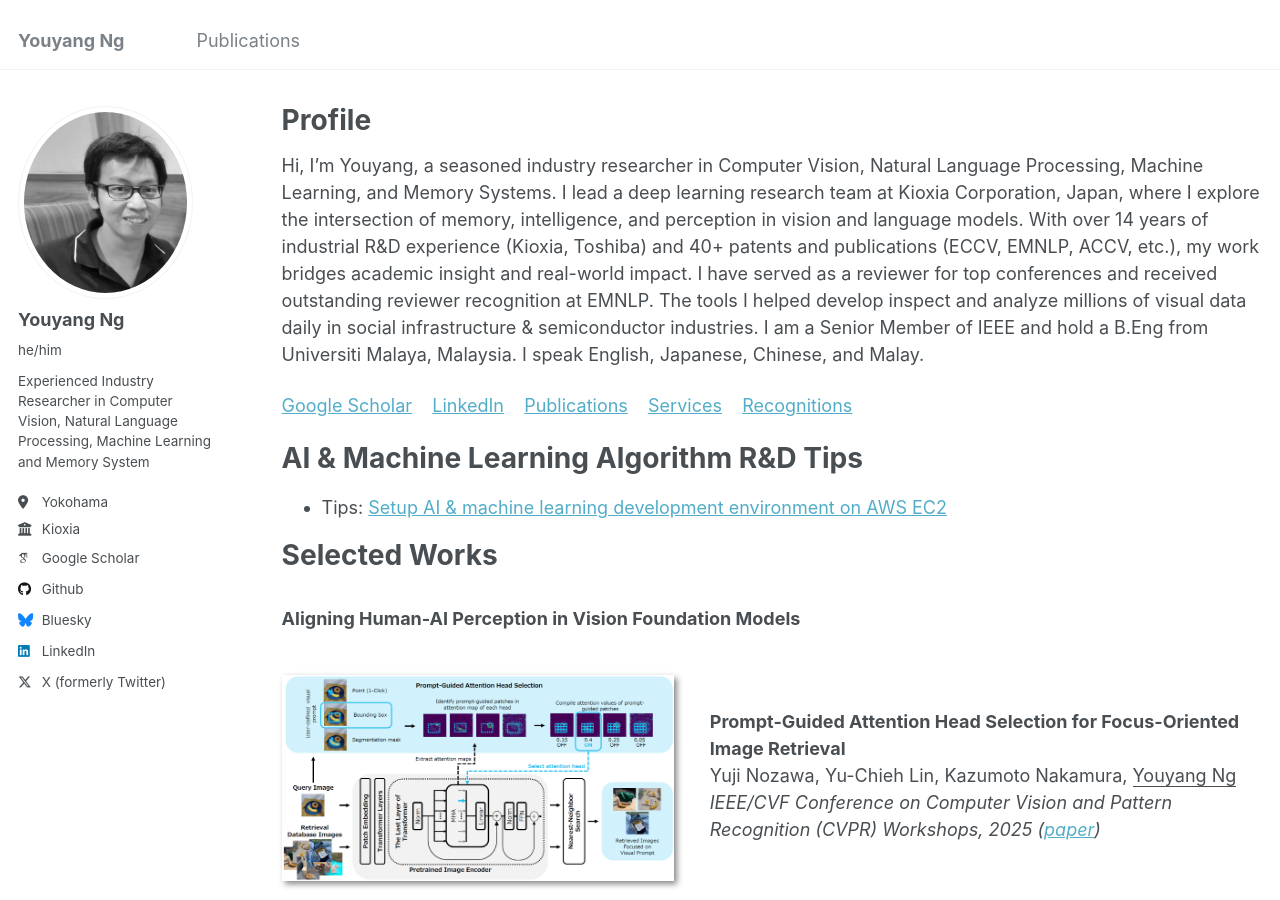
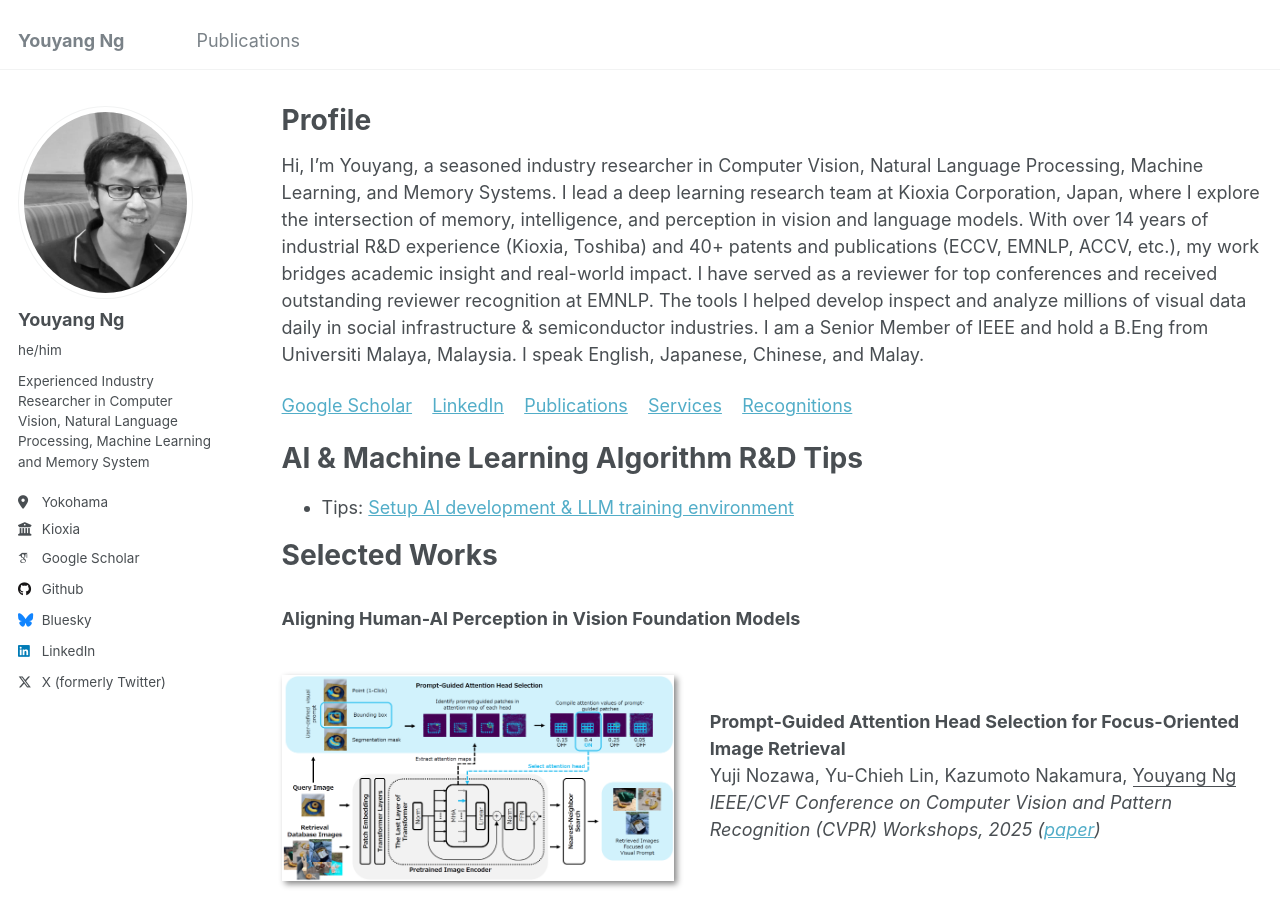
Before and after one commit to yy29/yy29.github.io, a Jekyll site: the page built from _pages/about.md, in a window 1280 px wide and 900 px high. Built offline with Jekyll 4.4.1, drawn with Linux system fonts in a browser that asks for light colours; some web fonts are replaced.

Commit message:
Update about.md

```diff
--- a/_pages/about.md
+++ b/_pages/about.md
@@ -13,7 +13,7 @@ Hi, I’m Youyang, a seasoned industry researcher in Computer Vision, Natural La
 [Google Scholar](https://scholar.google.com/citations?user=4BGLw_QAAAAJ) &nbsp;&nbsp; [LinkedIn](https://www.linkedin.com/in/youyang-ng-55a10ab9/) &nbsp;&nbsp; [Publications](publications.md) &nbsp;&nbsp; [Services](#services) &nbsp;&nbsp; [Recognitions](#recognitions)
 
 # AI & Machine Learning Algorithm R&D Tips
-* Tips: [Setup AI & machine learning development environment on AWS EC2](https://github.com/yy29/aws-ec2-tips-llm-chat-ai)
+* Tips: [Setup AI development & LLM training environment](https://github.com/yy29/aws-ec2-tips-llm-chat-ai)
 
 # Selected Works
 
```
